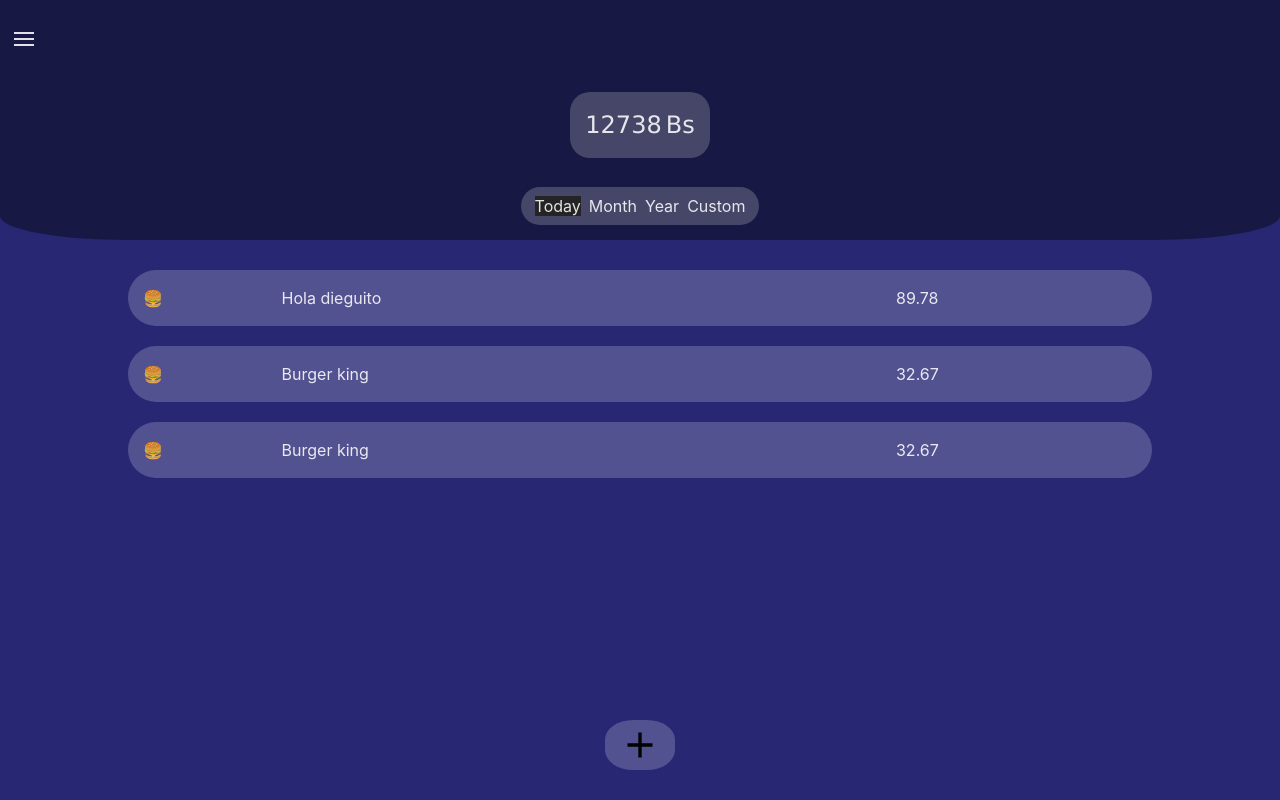
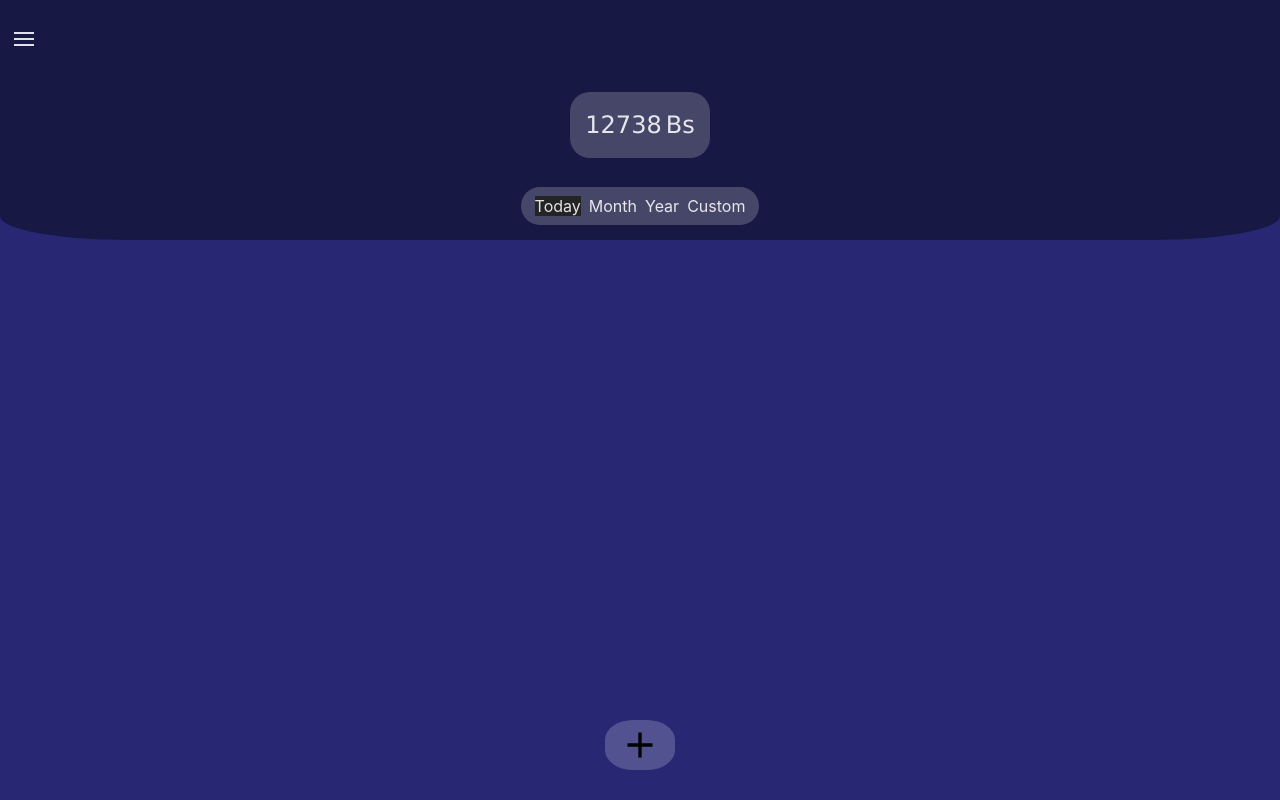
Before and after one commit to rodravknight9/squirify-pwa, a React (Vite) app: page / in a window 1280 px wide. Built offline with nearby package versions, Linux system fonts and the light colour scheme.

Commit message:
Now is possible to save data and retrieve it from the Main Page

```diff
--- /dev/null
+++ b/src/helpers/date.js
@@ -0,0 +1,4 @@
+export const getTodayDate = () => {
+  const date = new Date();
+  return `${date.getFullYear()}-${date.getMonth() + 1}-${date.getDate()}`;
+};
--- a/src/helpers/index.js
+++ b/src/helpers/index.js
@@ -1,2 +1,3 @@
 export * from "./menuOptions";
 export * from "./cureencies";
+export * from "./date";
--- /dev/null
+++ b/src/hooks/index.js
@@ -0,0 +1 @@
+export * from "./useForm";
--- a/src/indexeddb/database.js
+++ b/src/indexeddb/database.js
@@ -1,16 +1,13 @@
-export let database = null;
-
 export const createDb = () => {
   const db = window.indexedDB.open("squirify", 1);
 
-  db.onerror = () => {
-    console.log("Error");
-  };
+  // db.onerror = () => {
+  //   console.log("Error");
+  // };
 
-  db.onerror = () => {
-    console.log("db created");
-    database = db.result;
-  };
+  // db.onsuccess = () => {
+  //   console.log("db created");
+  // };
 
   db.onupgradeneeded = (e) => {
     const db = e.target.result;
@@ -26,3 +23,55 @@ export const createDb = () => {
     expensesTable.createIndex("description", "description", { unique: false });
   };
 };
+
+export const addExpense = (expense) => {
+  const request = window.indexedDB.open("squirify", 1);
+  request.onsuccess = (e) => {
+    var db = e.target.result;
+    const transaction = db.transaction(["expenses"], "readwrite");
+    const objectStore = transaction.objectStore("expenses");
+    objectStore.add(expense);
+  };
+};
+
+export const getExpenses = () => {
+  const request = window.indexedDB.open("squirify", 1);
+  let items;
+  request.onsuccess = async (e) => {
+    var db = e.target.result;
+    const transaction = db.transaction(["expenses"], "readwrite");
+    const objectStore = transaction.objectStore("expenses");
+    const objectStoreRequest = objectStore.getAll();
+    objectStoreRequest.onsuccess = () => {
+      console.log(objectStoreRequest.result);
+      items = objectStoreRequest.result;
+    };
+  };
+  return items;
+};
+
+export const getExpenses2 = () => {
+  return new Promise((resolve, reject) => {
+    const request = window.indexedDB.open("squirify", 1);
+
+    request.onsuccess = (e) => {
+      const db = e.target.result;
+      const transaction = db.transaction(["expenses"], "readonly"); // readonly es suficiente si solo lees
+      const objectStore = transaction.objectStore("expenses");
+      const objectStoreRequest = objectStore.getAll();
+
+      objectStoreRequest.onsuccess = () => {
+        console.log(objectStoreRequest.result); // Verifica los datos aquí
+        resolve(objectStoreRequest.result); // Resuelve la promesa con los datos obtenidos
+      };
+
+      objectStoreRequest.onerror = () => {
+        reject(objectStoreRequest.error); // Rechaza la promesa si hay un error
+      };
+    };
+
+    request.onerror = () => {
+      reject(request.error); // Rechaza la promesa si no se pudo abrir la base de datos
+    };
+  });
+};
--- a/src/squirrify/pages/AddExpense.jsx
+++ b/src/squirrify/pages/AddExpense.jsx
@@ -1,7 +1,19 @@
 import { useNavigate } from "react-router-dom";
+import { useForm } from "../../hooks";
+import { getTodayDate } from "../../helpers";
+import { addExpense } from "../../indexeddb/database";
 
 export const AddExpense = () => {
   const navigate = useNavigate();
+
+  const [formValues, handleInputChange] = useForm({
+    title: "",
+    description: "",
+    cost: 0,
+    date: getTodayDate(),
+  });
+
+  const { title, description, cost, date } = formValues;
 
   const onClickCancel = (e) => {
     e.preventDefault();
@@ -11,6 +23,8 @@ export const AddExpense = () => {
   const onSaveClick = (e) => {
     e.preventDefault();
     navigate("/");
+    console.log(formValues);
+    addExpense(formValues);
   };
 
   return (
@@ -22,19 +36,43 @@ export const AddExpense = () => {
           </div>
           <div className="input-box">
             <label htmlFor="title">Title</label>
-            <input type="text" name="title" id="title" />
+            <input
+              type="text"
+              name="title"
+              id="title"
+              value={title}
+              onChange={handleInputChange}
+            />
           </div>
           <div className="input-box">
             <label htmlFor="description">Description</label>
-            <input type="text" name="description" id="description" />
+            <input
+              type="text"
+              name="description"
+              id="description"
+              value={description}
+              onChange={handleInputChange}
+            />
           </div>
           <div className="input-box">
             <label htmlFor="cost">Cost</label>
-            <input type="number" name="cost" id="cost" />
+            <input
+              type="number"
+              name="cost"
+              id="cost"
+              value={cost}
+              onChange={handleInputChange}
+            />
           </div>
           <div className="input-box">
             <label htmlFor="cost">Date</label>
-            <input type="date" name="date" id="date" />
+            <input
+              type="date"
+              name="date"
+              id="date"
+              value={date}
+              onChange={handleInputChange}
+            />
           </div>
           <div className="form-btns">
             <button className="cancel-btn" onClick={(e) => onClickCancel(e)}>
--- a/src/squirrify/pages/MainPage.jsx
+++ b/src/squirrify/pages/MainPage.jsx
@@ -1,15 +1,22 @@
 import { IoMdAdd } from "react-icons/io";
 import { NavMobile } from "../components";
-import { createDb } from "../../indexeddb/database";
-import { useEffect } from "react";
+import { getExpenses2 } from "../../indexeddb/database";
+import { useEffect, useState } from "react";
 import { useNavigate } from "react-router-dom";
 
 export const MainPage = () => {
+  const [expenses, setExpenses] = useState([]);
   const navigate = useNavigate();
 
-  //TODO: create the database just once
   useEffect(() => {
-    createDb();
+    const initialize = async () => {
+      const exp = await getExpenses2();
+      setExpenses(exp);
+    };
+
+    console.log(expenses);
+
+    initialize();
   }, []);
 
   const onAddClick = () => {
@@ -39,21 +46,13 @@ export const MainPage = () => {
       </div>
 
       <div className="list-of-expenses">
-        <div className="expense">
-          <span className="icon">🍔</span>
-          <p className="expense-title">Hola dieguito</p>
-          <span className="expense-cost">89.78</span>
-        </div>
-        <div className="expense">
-          <span className="icon">🍔</span>
-          <p className="expense-title">Burger king</p>
-          <span className="expense-cost">32.67</span>
-        </div>
-        <div className="expense">
-          <span className="icon">🍔</span>
-          <p className="expense-title">Burger king</p>
-          <span className="expense-cost">32.67</span>
-        </div>
+        {expenses.map((exp, i) => (
+          <div className="expense" key={i}>
+            <span className="icon">🍔</span>
+            <p className="expense-title">{exp.title}</p>
+            <span className="expense-cost">{exp.cost}</span>
+          </div>
+        ))}
       </div>
 
       <div className="toolbar">
```
